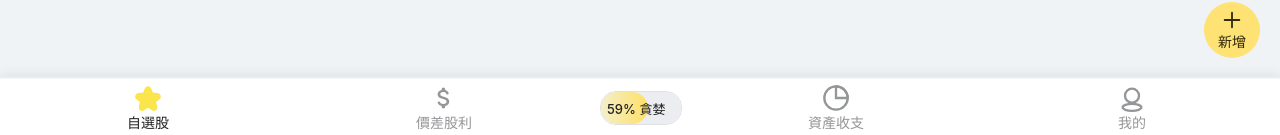
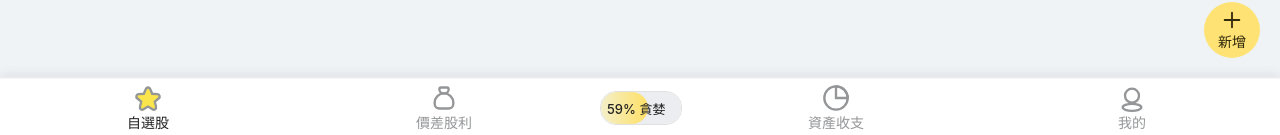
Before and after one commit to 17Kobe/iKDx, a Vue app: page / in a window 1280 px wide. Shown: the part 662-797 px from the top of the page. Built offline with nearby package versions, Linux system fonts and the light colour scheme.

Commit message:
✨ feat(Tabbar): 更新 SVG 圖示的顏色及結構，優化顯示效果

```diff
--- a/src/App.vue
+++ b/src/App.vue
@@ -18,7 +18,7 @@
                     >
                         <path
                             :fill="active === 0 ? '#fae54c' : 'none'"
-                            :stroke="active === 0 ? '#fae54c' : '#959698'"
+                            stroke= '#959698'
                             stroke-width="2"
                             d="M13.849 4.22c-.684-1.626-3.014-1.626-3.698 0L8.397 8.387l-4.552.361c-1.775.14-2.495 2.331-1.142 3.477l3.468 2.937l-1.06 4.392c-.413 1.713 1.472 3.067 2.992 2.149L12 19.35l3.897 2.354c1.52.918 3.405-.436 2.992-2.15l-1.06-4.39l3.468-2.938c1.353-1.146.633-3.336-1.142-3.477l-4.552-.36z"
                         />
@@ -34,11 +34,23 @@
                         height="28px"
                         viewBox="0 0 24 24"
                     >
-                        <path
-                            :fill="active === 1 ? '#fae54c' : '#959698'"
-                            d="M11.8 10.9c-2.27-.59-3-1.2-3-2.15c0-1.09 1.01-1.85 2.7-1.85c1.42 0 2.13.54 2.39 1.4c.12.4.45.7.87.7h.3c.66 0 1.13-.65.9-1.27c-.42-1.18-1.4-2.16-2.96-2.54V4.5c0-.83-.67-1.5-1.5-1.5S10 3.67 10 4.5v.66c-1.94.42-3.5 1.68-3.5 3.61c0 2.31 1.91 3.46 4.7 4.13c2.5.6 3 1.48 3 2.41c0 .69-.49 1.79-2.7 1.79c-1.65 0-2.5-.59-2.83-1.43c-.15-.39-.49-.67-.9-.67h-.28c-.67 0-1.14.68-.89 1.3c.57 1.39 1.9 2.21 3.4 2.53v.67c0 .83.67 1.5 1.5 1.5s1.5-.67 1.5-1.5v-.65c1.95-.37 3.5-1.5 3.5-3.55c0-2.84-2.43-3.81-4.7-4.4"
-                        />
+                        <g
+                            fill="none"
+                            stroke= '#959698'
+                            stroke-linecap="round"
+                            stroke-linejoin="round"
+                            stroke-width="2"
+                        >
+                            <path
+                                :fill="active === 1 ? '#fae54c' : 'none'"
+                                d="M9.5 3h5A1.5 1.5 0 0 1 16 4.5A3.5 3.5 0 0 1 12.5 8h-1A3.5 3.5 0 0 1 8 4.5A1.5 1.5 0 0 1 9.5 3"
+                            />
+                            <path
+                            :fill="active === 1 ? '#fae54c' : 'none'"
+                            d="M4 17v-1a8 8 0 1 1 16 0v1a4 4 0 0 1-4 4H8a4 4 0 0 1-4-4" />
+                        </g>
                     </svg>
+
                     <span>價差股利</span>
                 </div>
             </TabbarItem>
@@ -58,13 +70,13 @@
                             cy="12"
                             r="10"
                             :fill="active === 2 ? '#fae54c' : 'none'"
-                            :stroke="active === 2 ? '#fae54c' : '#959698'"
+                            stroke= '#959698'
                             stroke-width="2"
                         />
                         <!-- 圓餅分割區塊（以 1/4 為例，可依需求調整） -->
                         <path
                             :fill="active === 2 ? '#fff' : 'none'"
-                            :stroke="active === 2 ? '#fae54c' : '#959698'"
+                            stroke= '#959698'
                             stroke-width="2"
                             d="M12,12 L12,2 A10,10 0 0,1 22,12 Z"
                         />
@@ -86,7 +98,7 @@
                             cy="10"
                             r="6"
                             :fill="active === 3 ? '#fae54c' : 'none'"
-                            :stroke="active === 3 ? '#fae54c' : '#959698'"
+                            stroke= '#959698'
                             stroke-width="2"
                         />
                         <!-- 身體：橢圓形，寬高更像人 -->
@@ -96,7 +108,7 @@
                             rx="8"
                             ry="3"
                             :fill="active === 3 ? '#fae54c' : 'none'"
-                            :stroke="active === 3 ? '#fae54c' : '#959698'"
+                            stroke= '#959698'
                             stroke-width="2"
                         />
                     </svg>
```
